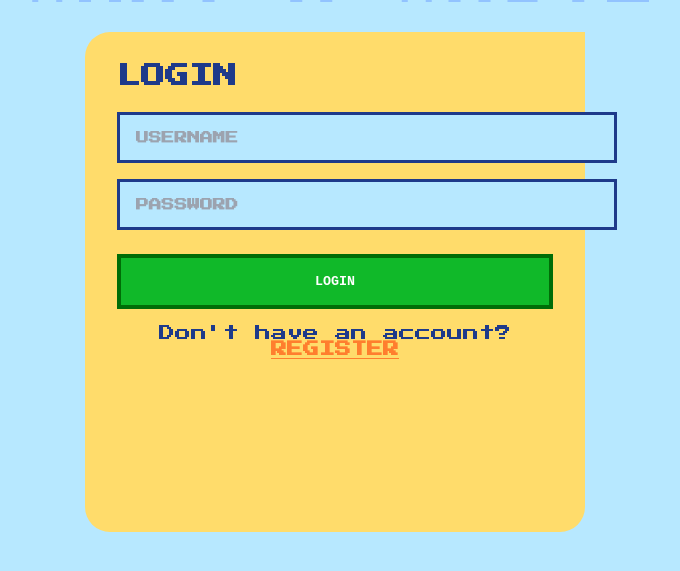
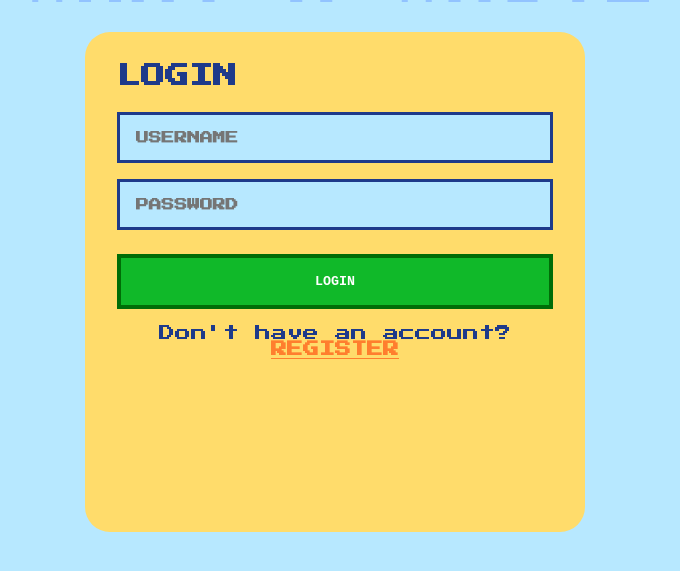
Before and after one commit to maxdelreal/wasted, a Flask app: page /login in a window 1280 px wide. Shown: the part 72-643 px from the top of the page, without its empty margins (305-985 px from the left). Run offline with Flask 3, Linux system fonts and the light colour scheme.

Commit message:
fixed weird html on login

```diff
--- a/wasted_app/static/css/main.css
+++ b/wasted_app/static/css/main.css
@@ -197,6 +197,28 @@ body {
     font-weight: bold;
     font-family: 'Press Start 2P', monospace;
     min-width: 500px; /*sep 9 minimum width not too small*/
+}
+
+
+.login-input{
+    font-size: 0.8rem;
+    padding: 16px;
+    border: 3px solid #1e3a8a;
+    background: #b7e8ff;
+    font-weight: bold;
+    font-family: 'Press Start 2P', monospace;
+    min-width: 300px; /*sep 9 minimum width not too small*/
+}
+
+.login-main-card{
+    background: #ffdc6b;
+    border: 0;
+    border-radius: 25px 25px 25px 25px;
+    padding: 32px;
+    min-height: 500px;
+    margin-top: -33px;
+    /*Sep 9 making space for trash sprite*/
+    display: block;
 }
 
 .waste-input::placeholder {
--- a/wasted_app/templates/login.html
+++ b/wasted_app/templates/login.html
@@ -12,7 +12,7 @@
             <h1 class="main-title">WHAT A WASTE</h1>
         </div>
 
-        <div class="main-card" style="max-width: 500px; margin: 0 auto;">
+        <div class="login-main-card" style="max-width: 500px; margin: 0 auto;">
             <h2 style="color: #1e3a8a; margin-bottom: 24px;">LOGIN</h2>
 
             {% if error %}
@@ -26,7 +26,7 @@
                     <input
                         type="text"
                         name="username"
-                        class="waste-input"
+                        class="login-input"
                         placeholder="USERNAME"
                         required
                         style="width: 100%;"
@@ -37,7 +37,7 @@
                     <input
                         type="password"
                         name="password"
-                        class="waste-input"
+                        class="login-input"
                         placeholder="PASSWORD"
                         required
                         style="width: 100%;"
```
